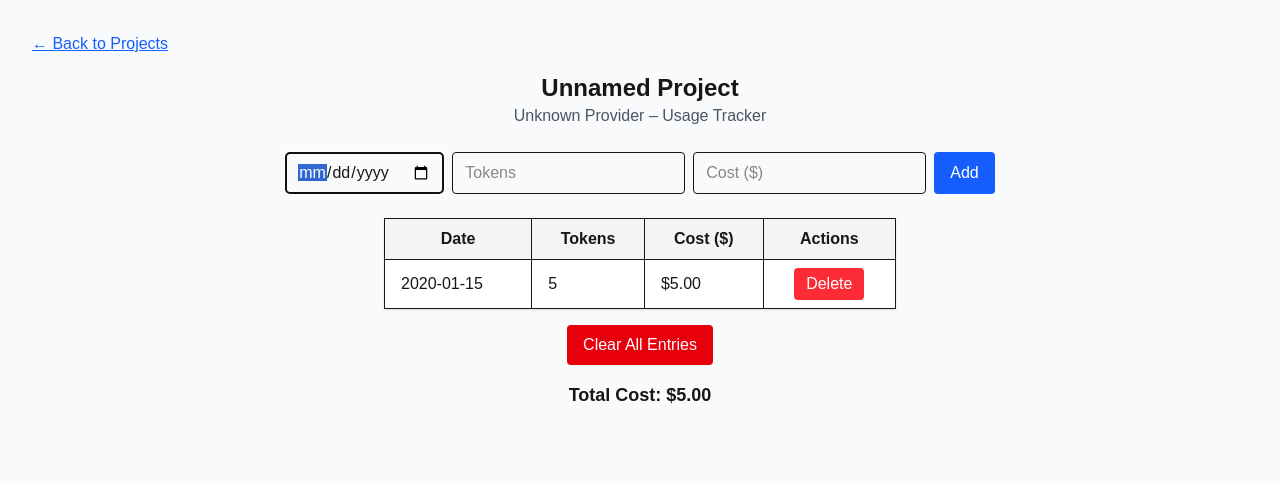
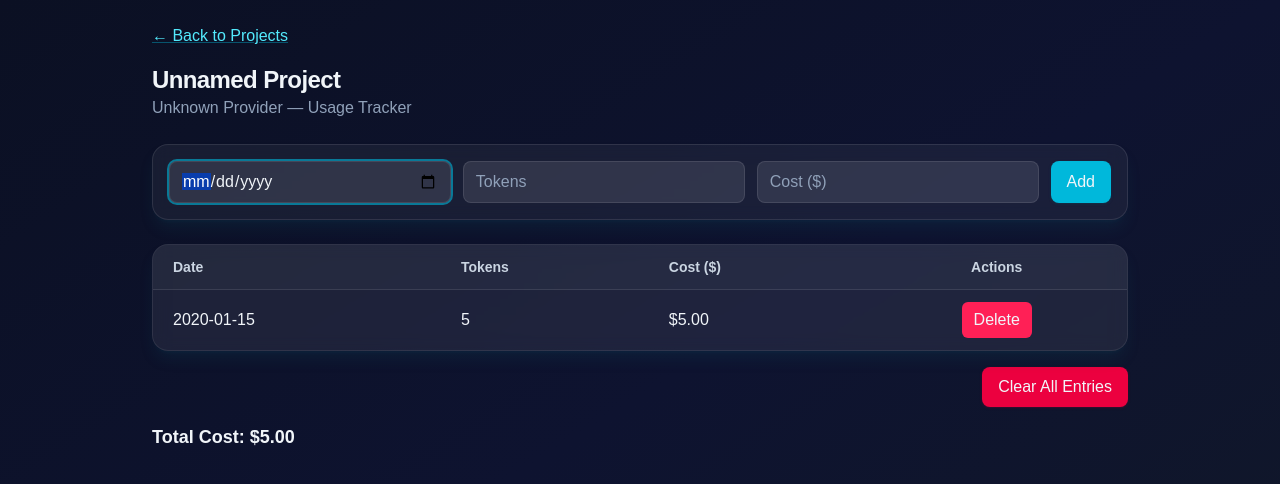
Before and after one commit to Harry25791/spend-guard, a Next.js app: page /projects/1 in a window 1280 px wide. Both pictures are taken after typing "2020-01-15", "5", "5" into the empty fields and a click on the button "Add". Shown: the top 484 px of the page. Built offline with nearby package versions, Linux system fonts and the light colour scheme.

Commit message:
made table persistent and changed styling

```diff
--- a/src/app/page.tsx
+++ b/src/app/page.tsx
@@ -23,30 +23,46 @@ function getProjectTotals(projectId: number) {
 }
 
 export default function Home() {
-  const [projects, setProjects] = useState<Project[]>([]);
+  // ✅ Initialize from localStorage (no flicker + reliable back nav)
+  const [projects, setProjects] = useState<Project[]>(() => {
+    if (typeof window === "undefined") return [];
+    const stored = localStorage.getItem("projects");
+    return stored ? JSON.parse(stored) : [];
+  });
+
   const [name, setName] = useState("");
   const [provider, setProvider] = useState("");
   const [totals, setTotals] = useState<Record<number, { total: number; lastDate: string | null }>>({});
   const [saved, setSaved] = useState(false);
   const nameRef = useRef<HTMLInputElement>(null);
 
-  // Autofocus on first load
+  // Autofocus
   useEffect(() => {
     nameRef.current?.focus();
   }, []);
 
-  // Load projects
-  useEffect(() => {
-    const stored = localStorage.getItem("projects");
-    if (stored) setProjects(JSON.parse(stored));
-  }, []);
-
-  // Save projects
+  // Persist + recompute totals whenever projects change
   useEffect(() => {
     localStorage.setItem("projects", JSON.stringify(projects));
     const map: Record<number, { total: number; lastDate: string | null }> = {};
     projects.forEach((p) => (map[p.id] = getProjectTotals(p.id)));
     setTotals(map);
+  }, [projects]);
+
+  // ✅ Resync on tab focus / visibility (covers client back/forward etc.)
+  useEffect(() => {
+    const resync = () => {
+      const stored = localStorage.getItem("projects");
+      const parsed = stored ? JSON.parse(stored) : [];
+      // only set if changed to avoid loops
+      if (JSON.stringify(parsed) !== JSON.stringify(projects)) setProjects(parsed);
+    };
+    window.addEventListener("visibilitychange", resync);
+    window.addEventListener("focus", resync);
+    return () => {
+      window.removeEventListener("visibilitychange", resync);
+      window.removeEventListener("focus", resync);
+    };
   }, [projects]);
 
   const addProject = (e: React.FormEvent) => {
@@ -56,7 +72,8 @@ export default function Home() {
     setName("");
     setProvider("");
     nameRef.current?.focus();
-    flashSaved();
+    setSaved(true);
+    setTimeout(() => setSaved(false), 1200);
   };
 
   const deleteProject = (id: number) => {
@@ -74,87 +91,95 @@ export default function Home() {
     }
   };
 
-  const flashSaved = () => {
-    setSaved(true);
-    setTimeout(() => setSaved(false), 1500);
-  };
+  // 🎨 quick theme: dark gradient bg + glass cards + neon accents
+  return (
+    <main className="min-h-screen w-full bg-gradient-to-br from-[#0b1023] via-[#0e1330] to-[#111827] text-slate-100">
+      {/* Header */}
+      <header className="sticky top-0 z-10 backdrop-blur supports-[backdrop-filter]:bg-white/0">
+        <div className="mx-auto max-w-5xl px-6 py-5 flex items-center justify-between">
+          <h1 className="text-xl md:text-2xl font-semibold tracking-tight">
+            <span className="mr-2">🛡️</span>Spend Guard
+          </h1>
+          <span className="text-xs md:text-sm text-slate-400">v0.2</span>
+        </div>
+      </header>
 
-  const handleKeyDown = (e: React.KeyboardEvent) => {
-    if (e.key === "Escape") {
-      setName("");
-      setProvider("");
-      nameRef.current?.focus();
-    }
-  };
-
-  return (
-    <main className="flex min-h-screen flex-col items-center p-8 bg-gray-50" onKeyDown={handleKeyDown}>
-      <nav className="w-full flex justify-between items-center border-b pb-4 mb-8">
-        <h1 className="text-2xl font-bold">Spend Guard</h1>
-        <span className="text-sm text-gray-500">v0.1 MVP</span>
-      </nav>
-
-      <form onSubmit={addProject} className="flex gap-2 mb-6">
+      <section className="mx-auto max-w-5xl px-6 py-8">
+        {/* Add Project Card */}
+        <div className="mb-6 rounded-2xl border border-white/10 bg-white/5 backdrop-blur-sm shadow-lg shadow-cyan-900/20 p-4">
+          <form onSubmit={addProject} className="flex flex-col sm:flex-row gap-3">
             <input
               ref={nameRef}
               type="text"
               placeholder="Project name"
               value={name}
               onChange={(e) => setName(e.target.value)}
-          className="border rounded px-3 py-2"
+              className="flex-1 rounded-lg bg-white/10 border border-white/10 px-3 py-2 placeholder-slate-400 focus:outline-none focus:ring-2 focus:ring-cyan-500/60"
             />
             <input
               type="text"
               placeholder="Provider (OpenAI, Claude, etc.)"
               value={provider}
               onChange={(e) => setProvider(e.target.value)}
-          className="border rounded px-3 py-2"
+              className="flex-1 rounded-lg bg-white/10 border border-white/10 px-3 py-2 placeholder-slate-400 focus:outline-none focus:ring-2 focus:ring-cyan-500/60"
             />
-        <button type="submit" className="bg-blue-600 text-white px-4 py-2 rounded">
+            <button
+              type="submit"
+              className="rounded-lg px-4 py-2 bg-cyan-500 hover:bg-cyan-400 active:bg-cyan-600 transition shadow shadow-cyan-900/30"
+            >
               Add
             </button>
           </form>
+          {saved && <p className="text-emerald-400 text-sm mt-2">✅ Saved</p>}
+        </div>
 
-      {saved && <p className="text-green-600 mb-4">✅ Saved</p>}
-
-      <table className="border-collapse w-full max-w-md bg-white shadow rounded">
-        <thead>
-          <tr className="bg-gray-100">
-            <th className="border px-4 py-2 text-left">Project</th>
-            <th className="border px-4 py-2 text-left">Provider</th>
-            <th className="border px-4 py-2 text-right">Total ($)</th>
-            <th className="border px-4 py-2 text-center">Actions</th>
+        {/* Projects Table Card */}
+        <div className="rounded-2xl border border-white/10 bg-white/5 backdrop-blur-sm shadow-lg shadow-cyan-900/20 overflow-hidden">
+          <table className="w-full">
+            <thead className="bg-white/5">
+              <tr className="text-left text-slate-300 text-sm">
+                <th className="px-5 py-3">Project</th>
+                <th className="px-5 py-3">Provider</th>
+                <th className="px-5 py-3 text-right">Total ($)</th>
+                <th className="px-5 py-3 text-center">Actions</th>
               </tr>
             </thead>
             <tbody>
               {projects.length === 0 ? (
                 <tr>
-              <td colSpan={4} className="text-center py-4 text-gray-500">
+                  <td colSpan={4} className="px-5 py-8 text-center text-slate-400">
                     No projects yet. Add one above
                   </td>
                 </tr>
               ) : (
-            projects.map((p) => (
-              <tr key={p.id}>
-                <td className="border px-4 py-2">
+                projects.map((p, i) => (
+                  <tr
+                    key={p.id}
+                    className={`border-t border-white/10 ${
+                      i % 2 === 0 ? "bg-white/[0.02]" : ""
+                    } hover:bg-white/[0.06] transition`}
+                  >
+                    <td className="px-5 py-3">
                       <Link
-                    href={`/projects/${p.id}?name=${encodeURIComponent(p.name)}&provider=${encodeURIComponent(p.provider)}`}
-                    className="text-blue-600 underline"
+                        href={`/projects/${p.id}?name=${encodeURIComponent(p.name)}&provider=${encodeURIComponent(
+                          p.provider
+                        )}`}
+                        className="text-cyan-300 hover:text-cyan-200 underline decoration-cyan-500/40"
                       >
                         {p.name}
                       </Link>
                       {totals[p.id]?.lastDate && (
-                    <div className="text-xs text-gray-500">Last: {totals[p.id].lastDate}</div>
+                        <div className="text-xs text-slate-400 mt-1">Last: {totals[p.id].lastDate}</div>
                       )}
                     </td>
-                <td className="border px-4 py-2">{p.provider}</td>
-                <td className="border px-4 py-2 text-right">
+                    <td className="px-5 py-3 text-slate-200">{p.provider}</td>
+                    <td className="px-5 py-3 text-right font-medium">
                       ${(totals[p.id]?.total ?? 0).toFixed(2)}
                     </td>
-                <td className="border px-4 py-2 text-center">
+                    <td className="px-5 py-3 text-center">
                       <button
                         onClick={() => deleteProject(p.id)}
-                    className="bg-red-500 text-white px-3 py-1 rounded hover:bg-red-600"
+                        className="rounded-md px-3 py-1.5 bg-rose-500 hover:bg-rose-400 active:bg-rose-600 transition"
                       >
                         Delete
                       </button>
@@ -164,15 +189,19 @@ export default function Home() {
               )}
             </tbody>
           </table>
+        </div>
 
         {projects.length > 0 && (
+          <div className="flex justify-end pt-4">
             <button
               onClick={clearAllProjects}
-          className="mt-6 bg-red-600 text-white px-4 py-2 rounded hover:bg-red-700"
+              className="rounded-lg px-4 py-2 bg-rose-600 hover:bg-rose-500 active:bg-rose-700 transition shadow shadow-rose-900/30"
             >
               Clear All Projects
             </button>
+          </div>
         )}
+      </section>
     </main>
   );
 }
--- a/src/app/projects/[id]/page.tsx
+++ b/src/app/projects/[id]/page.tsx
@@ -18,7 +18,11 @@ export default function ProjectDetail() {
   const name = searchParams.get("name") ?? "Unnamed Project";
   const provider = searchParams.get("provider") ?? "Unknown Provider";
 
-  const [entries, setEntries] = useState<UsageEntry[]>([]);
+  const [entries, setEntries] = useState<UsageEntry[]>(() => {
+    if (typeof window === "undefined" || !projectId) return [];
+    const raw = localStorage.getItem(`entries-${projectId}`);
+    return raw ? JSON.parse(raw) : [];
+  });
   const [date, setDate] = useState("");
   const [tokens, setTokens] = useState("");
   const [cost, setCost] = useState("");
@@ -29,20 +33,19 @@ export default function ProjectDetail() {
     dateRef.current?.focus();
   }, []);
 
+  // Load on ID change (safety)
   useEffect(() => {
     if (!projectId) return;
     const stored = localStorage.getItem(`entries-${projectId}`);
     if (stored) setEntries(JSON.parse(stored));
   }, [projectId]);
 
+  // Persist entries and “touch” projects so Home recomputes totals
   useEffect(() => {
     if (!projectId) return;
     localStorage.setItem(`entries-${projectId}`, JSON.stringify(entries));
     const projectsRaw = localStorage.getItem("projects");
-    if (projectsRaw) {
-      const projects = JSON.parse(projectsRaw);
-      localStorage.setItem("projects", JSON.stringify(projects));
-    }
+    if (projectsRaw) localStorage.setItem("projects", projectsRaw);
   }, [entries, projectId]);
 
   const addEntry = (e: React.FormEvent) => {
@@ -53,63 +56,46 @@ export default function ProjectDetail() {
     setTokens("");
     setCost("");
     dateRef.current?.focus();
-    flashSaved();
+    setSaved(true);
+    setTimeout(() => setSaved(false), 1200);
   };
 
-  const deleteEntry = (id: number) => {
-    setEntries(entries.filter((e) => e.id !== id));
-  };
+  const deleteEntry = (id: number) => setEntries(entries.filter((e) => e.id !== id));
 
   const clearAllEntries = () => {
-    if (window.confirm("Are you sure you want to clear all entries?")) {
-      setEntries([]);
-    }
+    if (window.confirm("Are you sure you want to clear all entries?")) setEntries([]);
   };
 
   const totalCost = entries.reduce((sum, e) => sum + e.cost, 0);
 
-  const flashSaved = () => {
-    setSaved(true);
-    setTimeout(() => setSaved(false), 1500);
-  };
-
-  const handleKeyDown = (e: React.KeyboardEvent) => {
-    if (e.key === "Escape") {
-      setDate("");
-      setTokens("");
-      setCost("");
-      dateRef.current?.focus();
-    }
-  };
-
   return (
-    <main
-      className="flex min-h-screen flex-col items-center p-8 bg-gray-50"
-      onKeyDown={handleKeyDown}
-    >
-      <div className="w-full flex justify-between items-center mb-4">
-        <Link href="/" className="text-blue-600 underline">
+    <main className="min-h-screen w-full bg-gradient-to-br from-[#0b1023] via-[#0e1330] to-[#111827] text-slate-100">
+      <div className="mx-auto max-w-5xl px-6 py-6">
+        <div className="mb-4">
+          <Link href="/" className="text-cyan-300 hover:text-cyan-200 underline decoration-cyan-500/40">
             ← Back to Projects
           </Link>
         </div>
 
-      <h1 className="text-2xl font-bold">{name}</h1>
-      <p className="text-gray-600 mb-6">{provider} – Usage Tracker</p>
+        <h1 className="text-2xl font-semibold tracking-tight">{name}</h1>
+        <p className="text-slate-400 mb-6">{provider} — Usage Tracker</p>
 
-      <form onSubmit={addEntry} className="flex gap-2 mb-6">
+        {/* Add Entry Card */}
+        <div className="mb-6 rounded-2xl border border-white/10 bg-white/5 backdrop-blur-sm shadow-lg shadow-cyan-900/20 p-4">
+          <form onSubmit={addEntry} className="flex flex-col sm:flex-row gap-3">
             <input
               ref={dateRef}
               type="date"
               value={date}
               onChange={(e) => setDate(e.target.value)}
-          className="border rounded px-3 py-2"
+              className="flex-1 rounded-lg bg-white/10 border border-white/10 px-3 py-2 placeholder-slate-400 focus:outline-none focus:ring-2 focus:ring-cyan-500/60"
             />
             <input
               type="number"
               placeholder="Tokens"
               value={tokens}
               onChange={(e) => setTokens(e.target.value)}
-          className="border rounded px-3 py-2"
+              className="flex-1 rounded-lg bg-white/10 border border-white/10 px-3 py-2 placeholder-slate-400 focus:outline-none focus:ring-2 focus:ring-cyan-500/60"
             />
             <input
               type="number"
@@ -117,41 +103,49 @@ export default function ProjectDetail() {
               placeholder="Cost ($)"
               value={cost}
               onChange={(e) => setCost(e.target.value)}
-          className="border rounded px-3 py-2"
+              className="flex-1 rounded-lg bg-white/10 border border-white/10 px-3 py-2 placeholder-slate-400 focus:outline-none focus:ring-2 focus:ring-cyan-500/60"
             />
-        <button type="submit" className="bg-blue-600 text-white px-4 py-2 rounded">
+            <button
+              type="submit"
+              className="rounded-lg px-4 py-2 bg-cyan-500 hover:bg-cyan-400 active:bg-cyan-600 transition shadow shadow-cyan-900/30"
+            >
               Add
             </button>
           </form>
+          {saved && <p className="text-emerald-400 text-sm mt-2">✅ Saved</p>}
+        </div>
 
-      {saved && <p className="text-green-600 mb-4">✅ Saved</p>}
-
-      <table className="border-collapse w-full max-w-lg bg-white shadow rounded">
-        <thead>
-          <tr className="bg-gray-100">
-            <th className="border px-4 py-2">Date</th>
-            <th className="border px-4 py-2">Tokens</th>
-            <th className="border px-4 py-2">Cost ($)</th>
-            <th className="border px-4 py-2 text-center">Actions</th>
+        {/* Table Card */}
+        <div className="rounded-2xl border border-white/10 bg-white/5 backdrop-blur-sm shadow-lg shadow-cyan-900/20 overflow-hidden">
+          <table className="w-full">
+            <thead className="bg-white/5">
+              <tr className="text-left text-slate-300 text-sm">
+                <th className="px-5 py-3">Date</th>
+                <th className="px-5 py-3">Tokens</th>
+                <th className="px-5 py-3">Cost ($)</th>
+                <th className="px-5 py-3 text-center">Actions</th>
               </tr>
             </thead>
             <tbody>
               {entries.length === 0 ? (
                 <tr>
-              <td colSpan={4} className="text-center py-4 text-gray-500">
+                  <td colSpan={4} className="px-5 py-8 text-center text-slate-400">
                     No usage entries yet
                   </td>
                 </tr>
               ) : (
-            entries.map((e) => (
-              <tr key={e.id}>
-                <td className="border px-4 py-2">{e.date}</td>
-                <td className="border px-4 py-2">{e.tokens}</td>
-                <td className="border px-4 py-2">${e.cost.toFixed(2)}</td>
-                <td className="border px-4 py-2 text-center">
+                entries.map((e, i) => (
+                  <tr
+                    key={e.id}
+                    className={`border-t border-white/10 ${i % 2 === 0 ? "bg-white/[0.02]" : ""} hover:bg-white/[0.06] transition`}
+                  >
+                    <td className="px-5 py-3">{e.date}</td>
+                    <td className="px-5 py-3">{e.tokens}</td>
+                    <td className="px-5 py-3">${e.cost.toFixed(2)}</td>
+                    <td className="px-5 py-3 text-center">
                       <button
                         onClick={() => deleteEntry(e.id)}
-                    className="bg-red-500 text-white px-3 py-1 rounded hover:bg-red-600"
+                        className="rounded-md px-3 py-1.5 bg-rose-500 hover:bg-rose-400 active:bg-rose-600 transition"
                       >
                         Delete
                       </button>
@@ -161,19 +155,23 @@ export default function ProjectDetail() {
               )}
             </tbody>
           </table>
+        </div>
 
         {entries.length > 0 && (
+          <div className="flex justify-end pt-4">
             <button
               onClick={clearAllEntries}
-          className="mt-4 bg-red-600 text-white px-4 py-2 rounded hover:bg-red-700"
+              className="rounded-lg px-4 py-2 bg-rose-600 hover:bg-rose-500 active:bg-rose-700 transition shadow shadow-rose-900/30"
             >
               Clear All Entries
             </button>
+          </div>
         )}
 
         <p className="mt-4 text-lg font-semibold">
           Total Cost: ${totalCost.toFixed(2)}
         </p>
+      </div>
     </main>
   );
 }
```
Lines whose indentation alone changed are shown as unchanged.
